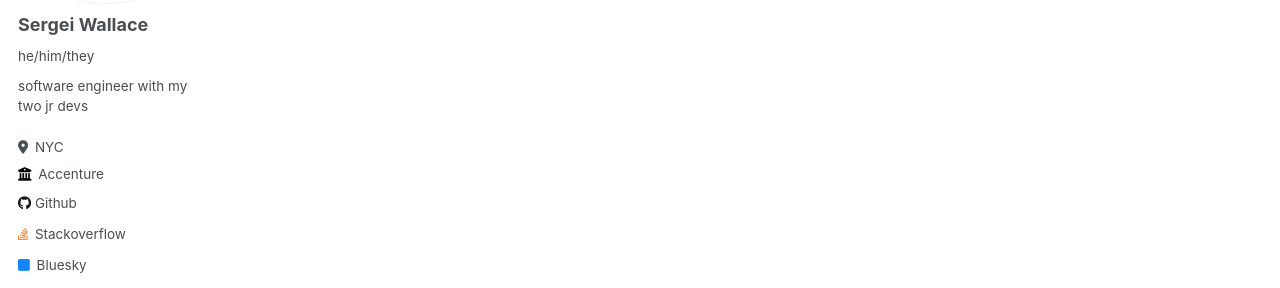
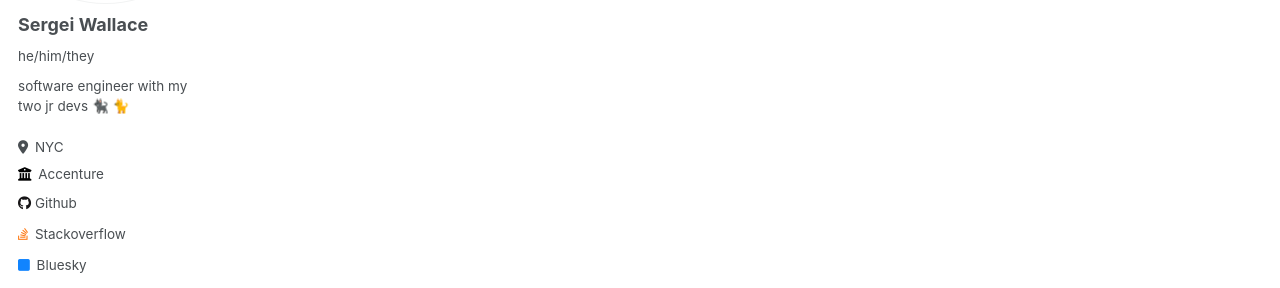
Before and after one commit to sergeiwallace/sergeiwallace.github.io, a Jekyll site: the page built from _pages/about.md, in a window 1280 px wide. Shown: the part 216-504 px from the top of the page. Built offline with Jekyll 4.4.1, drawn with Linux system fonts in a browser that asks for light colours; part of the change alters nothing that is shown.

```diff
--- a/_config.yml
+++ b/_config.yml
@@ -24,7 +24,7 @@ author:
   avatar           : "profile.png"
   name             : "Sergei Wallace"
   pronouns         : "he/him/they"
-  bio              : "software engineer with my two jr devs <insert cat emojis>"
+  bio              : "software engineer with my two jr devs 🐈‍⬛ 🐈"
   location         : "NYC"
   employer         : "Accenture"
   uri              : # URL
```
